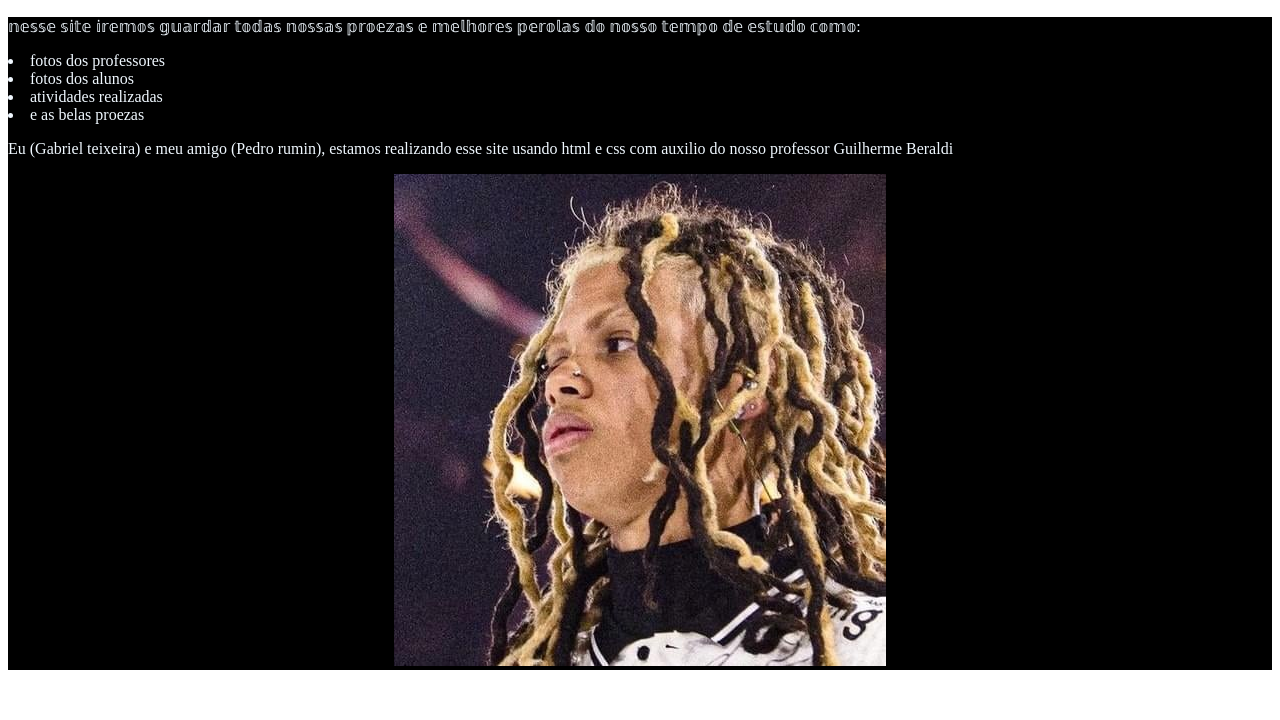
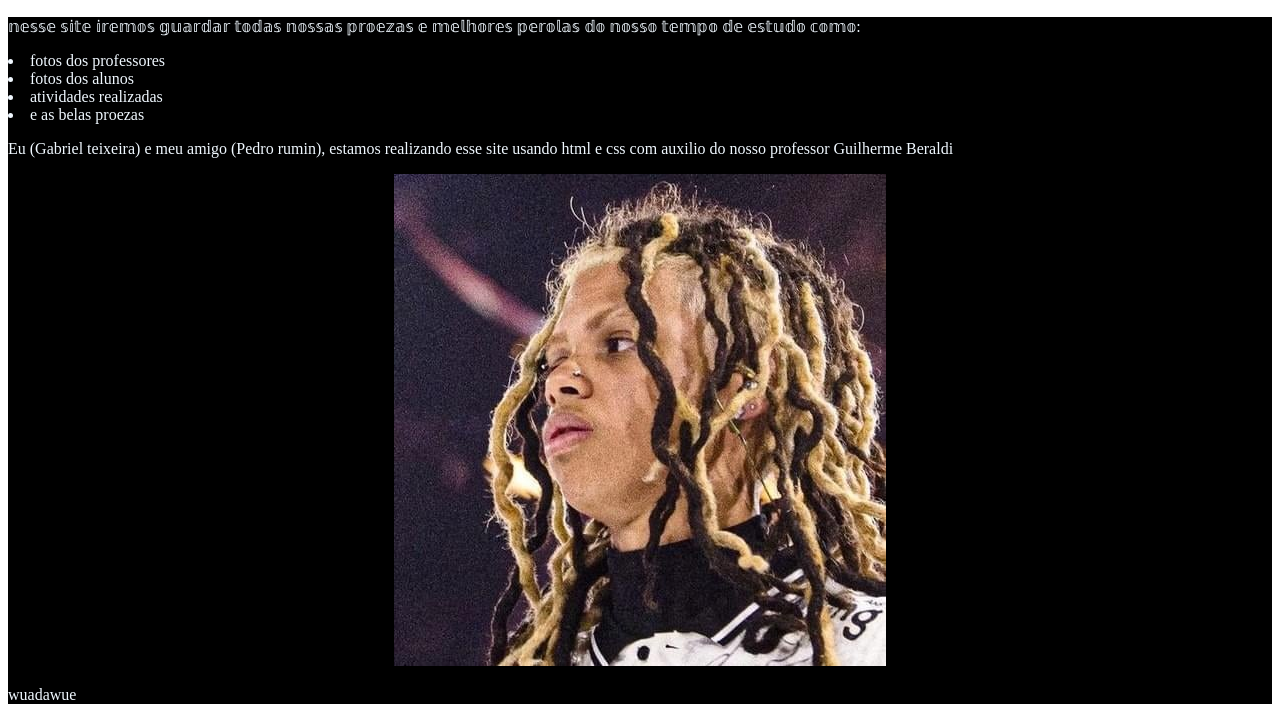
Before and after one commit to gabriel0289/prog1_turma3D, a plain HTML site: page index.html in a window 1280 px wide. Shown: the part 110-830 px from the top of the page. Before the commit the page ends 800 px from the top, so only its background shows below. Drawn offline with Linux system fonts and the light colour scheme.

Commit message:
cvmnsjkhklsd

```diff
--- a/index.html
+++ b/index.html
@@ -30,7 +30,11 @@
         <center>
         <img src="monstro.jpg" alt="foto do jota">
          </center>
+    <p>   wuadawue   </p>
 
+
+
+        </div>
  </section>
 
 
```
